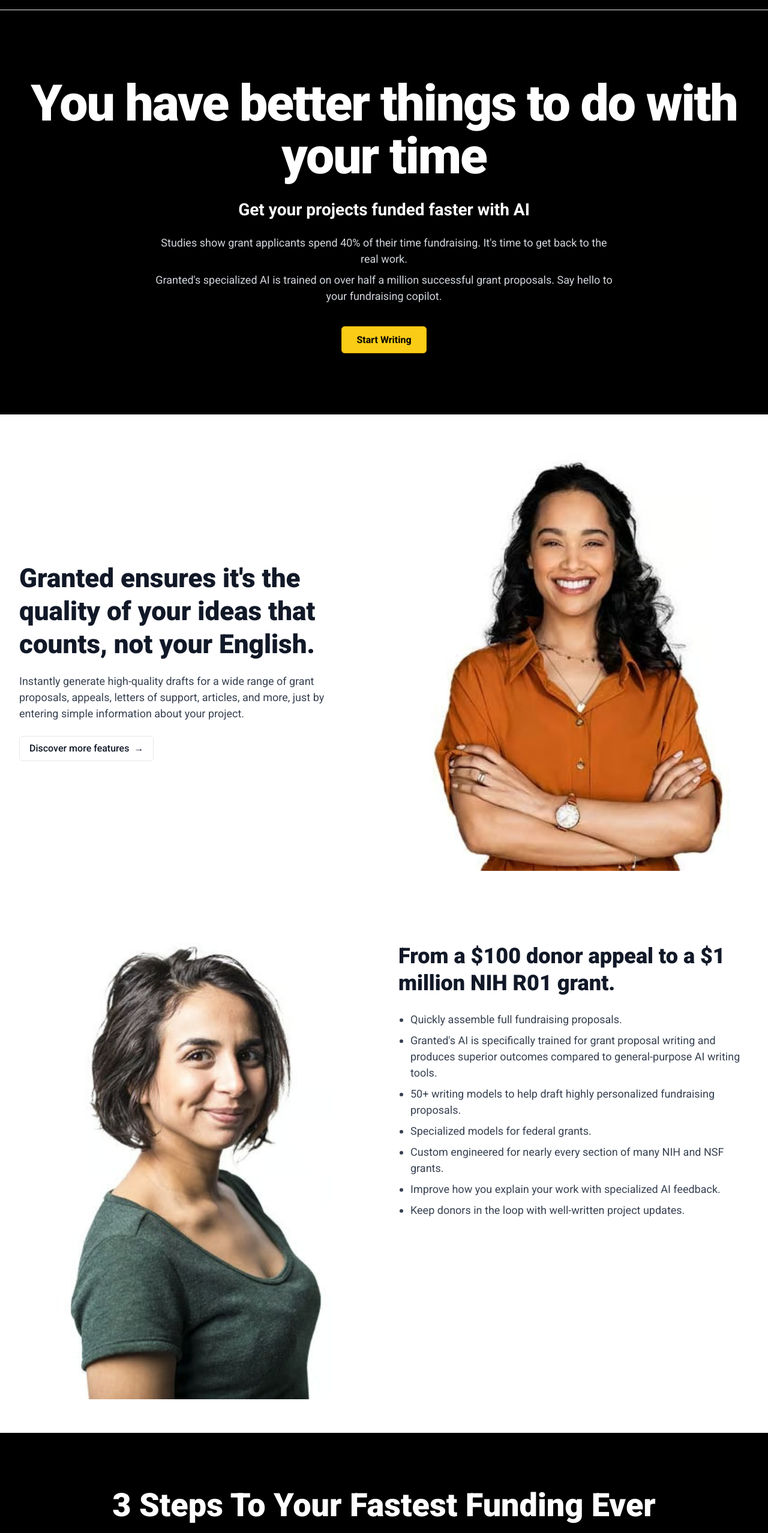
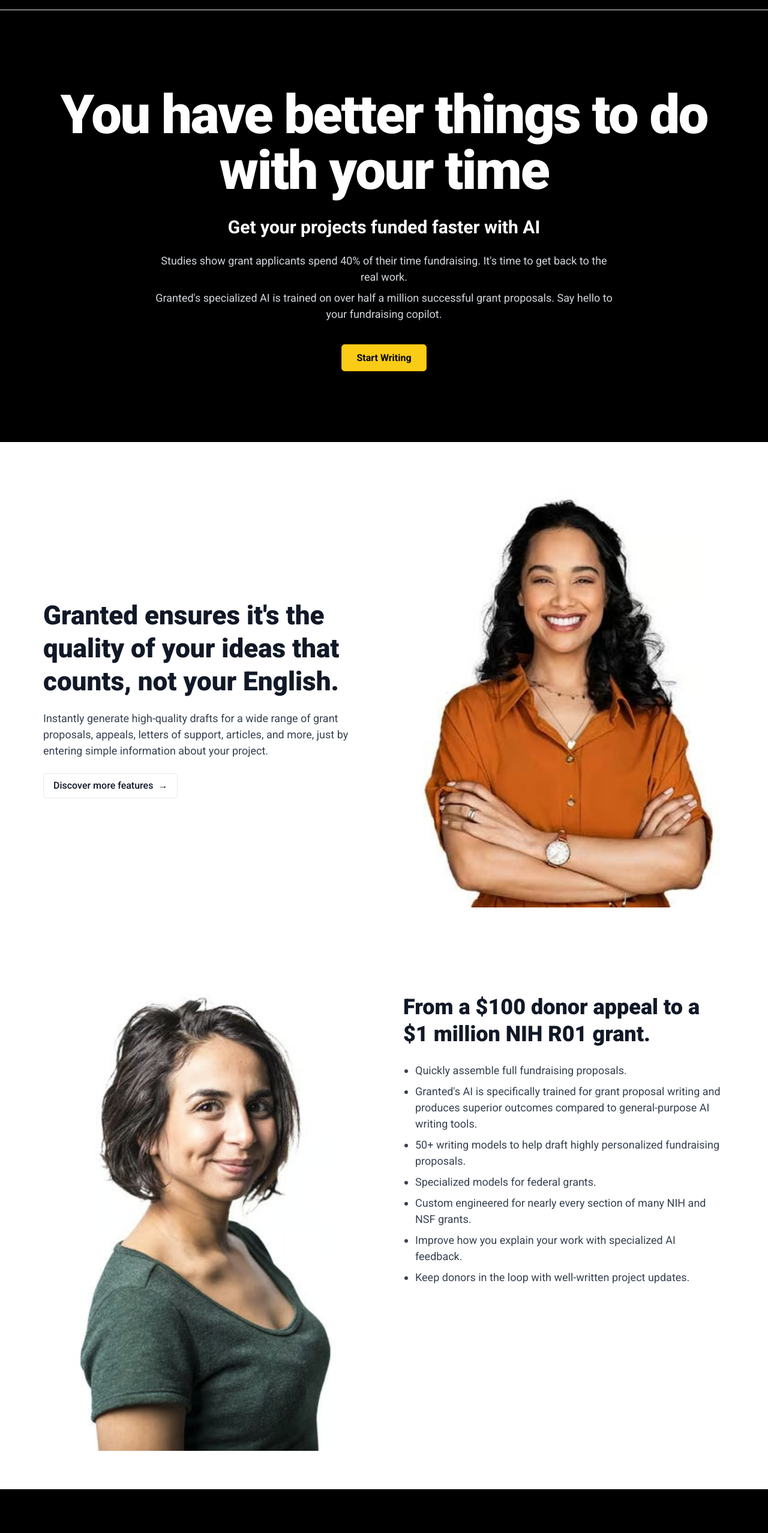
Before and after one commit to nathan-eagle/granted_website, a Next.js app: page / in a window 1280 px wide. Shown: the part 50-2606 px from the top of the page at 60% size. Built offline with nearby package versions, Linux system fonts and the light colour scheme; a web font is replaced by a local one.

Commit message:
homepage: widen container to 1200px, larger hero typography, exact CTA gradient class; global brand colors

```diff
--- a/app/globals.css
+++ b/app/globals.css
@@ -5,9 +5,15 @@
 :root {
   --background: 255 255 255;
   --foreground: 17 24 39;
+  --brand-yellow-1: #FFE580;
+  --brand-yellow-2: #FFD132;
 }
 
 html, body { height: 100%; }
 body { color: rgb(var(--foreground)); background: rgb(var(--background)); }
 
 a { text-decoration: none; }
+
+.brand-cta-gradient {
+  background: linear-gradient(180deg, var(--brand-yellow-1), var(--brand-yellow-2));
+}
--- a/app/page.tsx
+++ b/app/page.tsx
@@ -13,9 +13,9 @@
     <div>
       {/* Hero (black) */}
       <section className="bg-black text-white">
-        <div className="mx-auto max-w-7xl px-6 md:px-8 py-20 md:py-28 text-center">
-          <h1 className="font-extrabold leading-[1.05] text-[46px] md:text-[72px] lg:text-[84px] tracking-tight">{headline}</h1>
-          <div className="mt-6 text-[22px] md:text-[28px] font-semibold">{subhead}</div>
+        <div className="mx-auto max-w-[1200px] px-6 md:px-8 py-24 md:py-32 text-center">
+          <h1 className="font-extrabold leading-[1.04] text-[48px] md:text-[76px] lg:text-[90px] tracking-tight">{headline}</h1>
+          <div className="mt-6 text-[24px] md:text-[30px] font-semibold">{subhead}</div>
           <div className="mt-5 text-gray-300 max-w-3xl mx-auto space-y-2 text-[16px] md:text-[18px]">
             <p>{p1}</p>
             <p>{p2}</p>
@@ -28,7 +28,7 @@
 
       {/* Section: quality of ideas */}
       <section className="bg-white">
-        <div className="mx-auto max-w-7xl px-6 md:px-8 py-16 grid md:grid-cols-2 gap-12 items-center">
+        <div className="mx-auto max-w-[1200px] px-6 md:px-8 py-20 grid md:grid-cols-2 gap-16 items-center">
           <div>
             <h2 className="text-[34px] md:text-[44px] font-extrabold leading-tight">{h2}</h2>
             <p className="mt-5 text-gray-700 max-w-xl text-[16px] md:text-[18px]">
@@ -46,7 +46,7 @@
 
       {/* Section: donor appeal to NIH R01 */}
       <section className="bg-white">
-        <div className="mx-auto max-w-7xl px-6 md:px-8 py-14 grid md:grid-cols-2 gap-12 items-start">
+        <div className="mx-auto max-w-[1200px] px-6 md:px-8 py-16 grid md:grid-cols-2 gap-16 items-start">
           <div className="order-2 md:order-1 text-center">
             <img src="/images/imgi_9_img3.jpg" alt="Use cases" width="460" height="540" className="mx-auto rounded-xl" />
           </div>
@@ -67,8 +67,8 @@
 
       {/* Section: 3 Steps */}
       <section className="bg-black text-white">
-        <div className="mx-auto max-w-7xl px-6 md:px-8 py-20">
-          <h2 className="text-[34px] md:text-[54px] font-extrabold text-center">3 Steps To Your Fastest Funding Ever</h2>
+        <div className="mx-auto max-w-[1200px] px-6 md:px-8 py-24">
+          <h2 className="text-[36px] md:text-[56px] font-extrabold text-center">3 Steps To Your Fastest Funding Ever</h2>
           <div className="mt-12 grid gap-8 md:grid-cols-3">
             <div className="rounded-[28px] bg-white/95 text-black p-8 shadow border border-gray-200">
               <div className="text-4xl font-extrabold text-yellow-400">1</div>
@@ -91,7 +91,7 @@
 
       {/* Section: Level the playing field */}
       <section className="bg-white">
-        <div className="mx-auto max-w-7xl px-6 md:px-8 py-20 grid md:grid-cols-2 gap-12 items-center">
+        <div className="mx-auto max-w-[1200px] px-6 md:px-8 py-24 grid md:grid-cols-2 gap-16 items-center">
           <div className="order-2 md:order-1 text-center">
             <img src="/images/imgi_8_img2.jpg" alt="Equity" width="520" height="520" className="mx-auto rounded-xl" />
           </div>
@@ -105,8 +105,8 @@
 
       {/* CTA band */}
       <section className="bg-black">
-        <div className="mx-auto max-w-7xl px-6 md:px-8 py-24">
-          <div className="mx-auto max-w-5xl rounded-[24px] p-10 md:p-16 shadow-lg" style={{background:'linear-gradient(180deg,#fde68a,#f59e0b)'}}>
+        <div className="mx-auto max-w-[1200px] px-6 md:px-8 py-28">
+          <div className="mx-auto max-w-5xl rounded-[24px] p-10 md:p-16 shadow-lg brand-cta-gradient">
             <h3 className="text-[34px] md:text-[54px] font-extrabold text-black text-center">Ready to Get Granted?</h3>
             <p className="mt-4 text-black/80 text-center text-lg">Save time. Stop frustration. Get inspired. Start your free trial today.</p>
             <div className="mt-10 flex justify-center">
```
